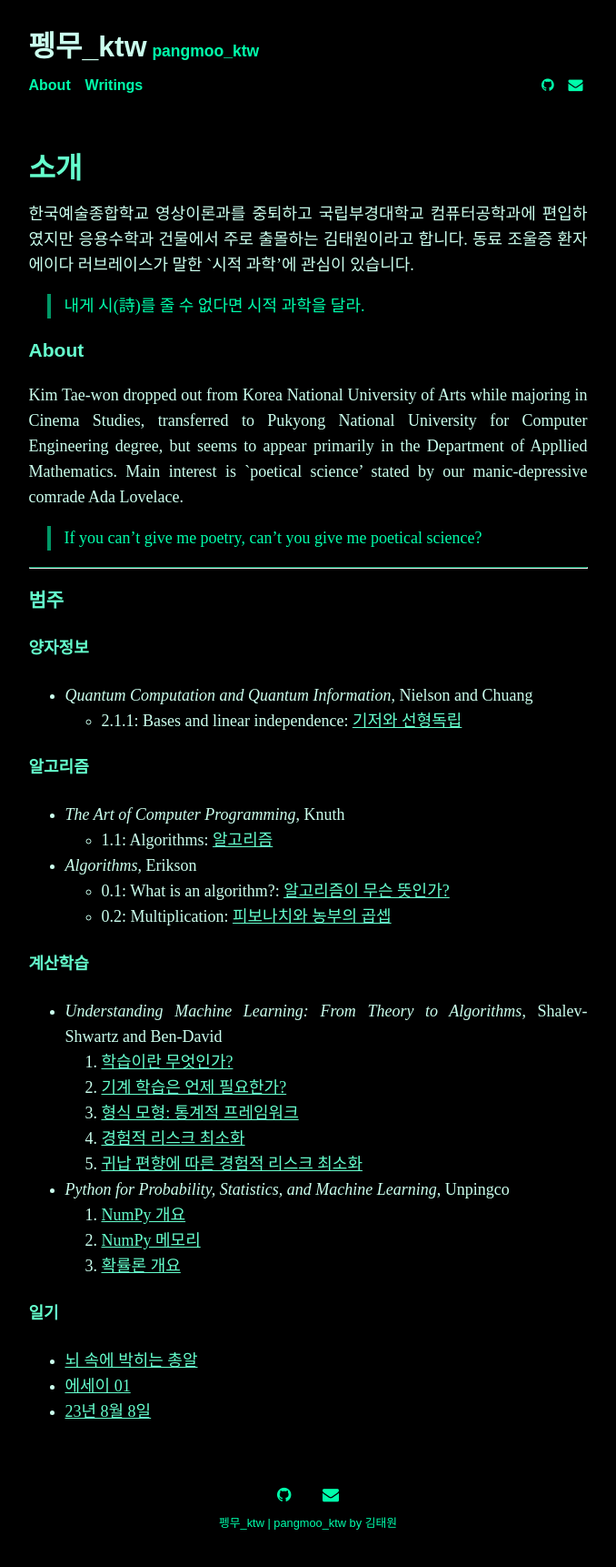
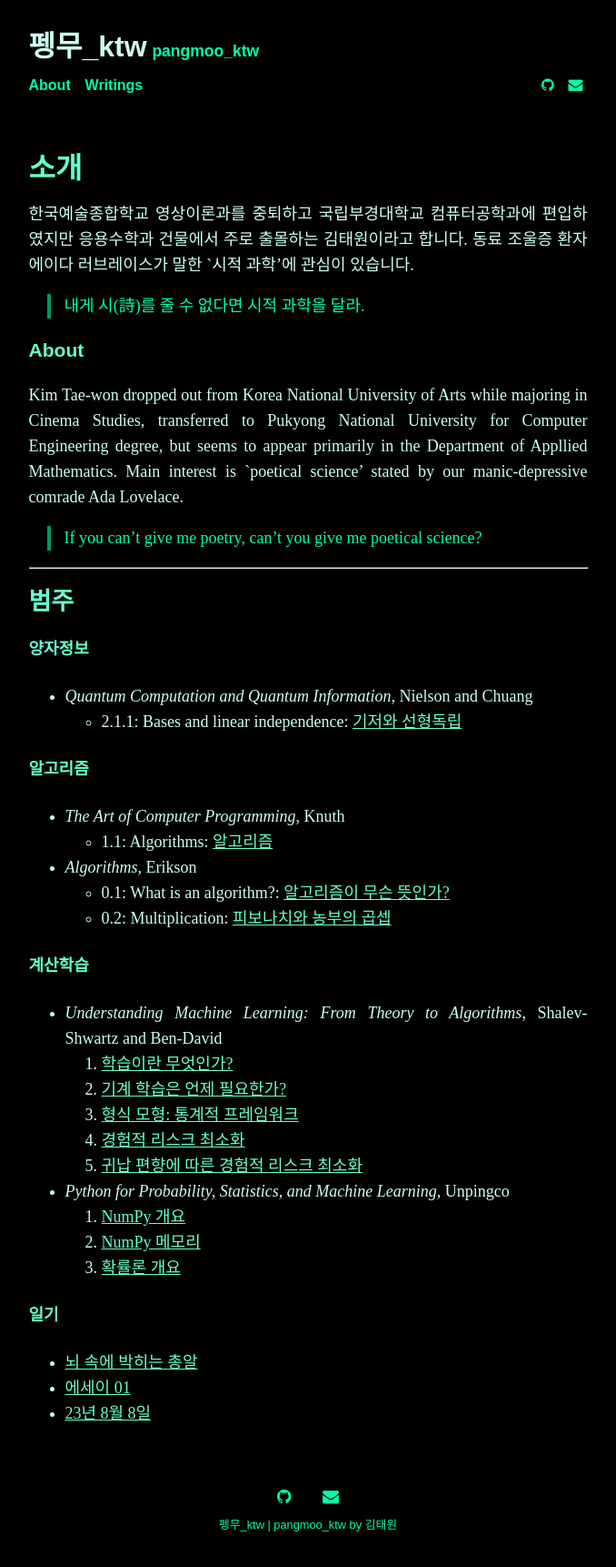
Before and after one commit to pangmoo-KTW/pangmoo-KTW, a Jekyll site: the page built from menu/about.md, in a window 1280 px wide. Shown: the whole page at 91% size, without its empty margins (301-979 px from the left). Built offline with Jekyll 4.4.1, drawn with Linux system fonts in a browser that asks for light colours; some web fonts are replaced.

Commit message:
category title inhance

```diff
--- a/menu/about.md
+++ b/menu/about.md
@@ -17,7 +17,7 @@ Main interest is `poetical science' stated by our manic-depressive comrade Ada L
 
 ---
 
-### 범주
+## 범주
 
 #### 양자정보
 
```
